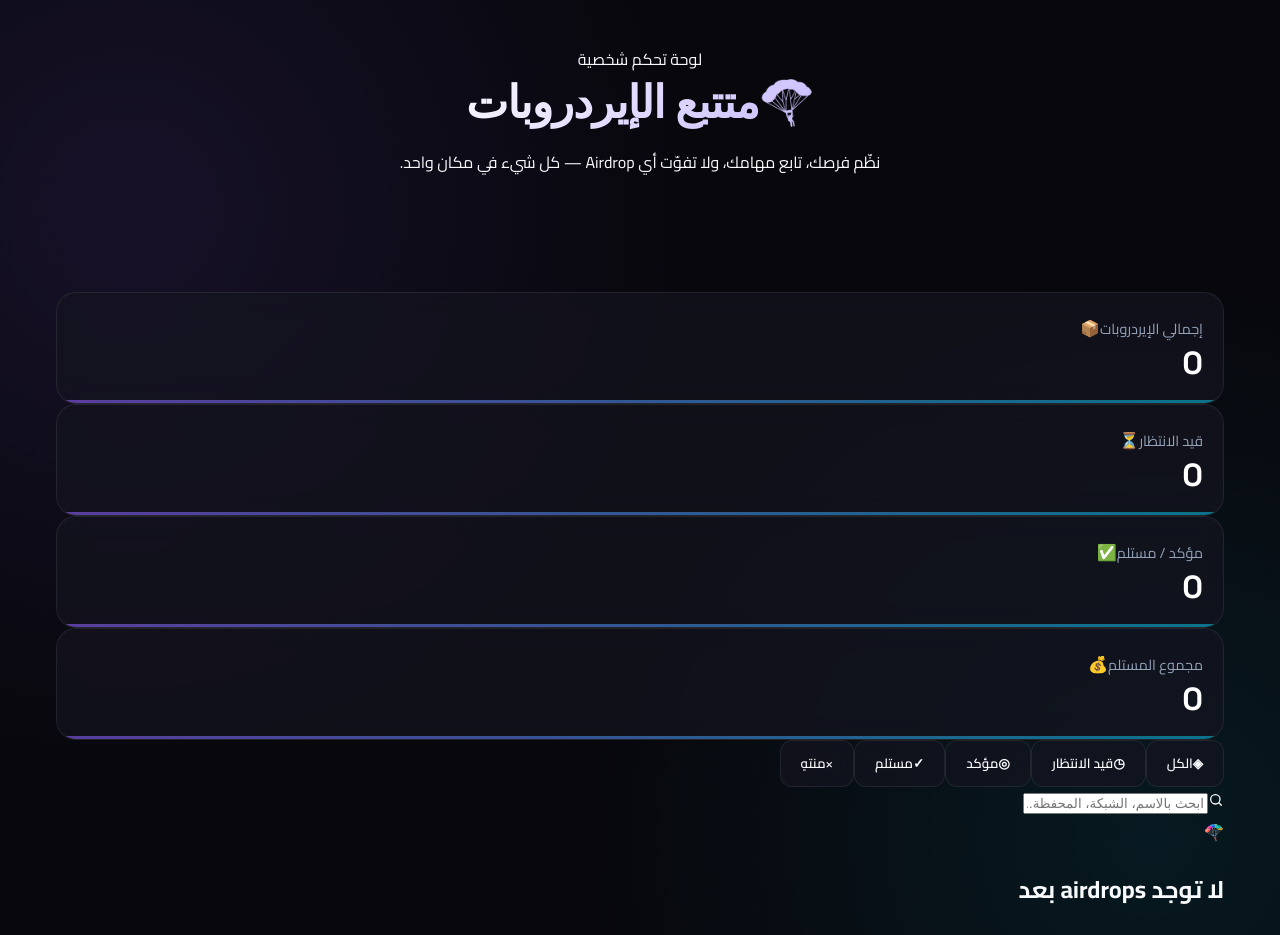
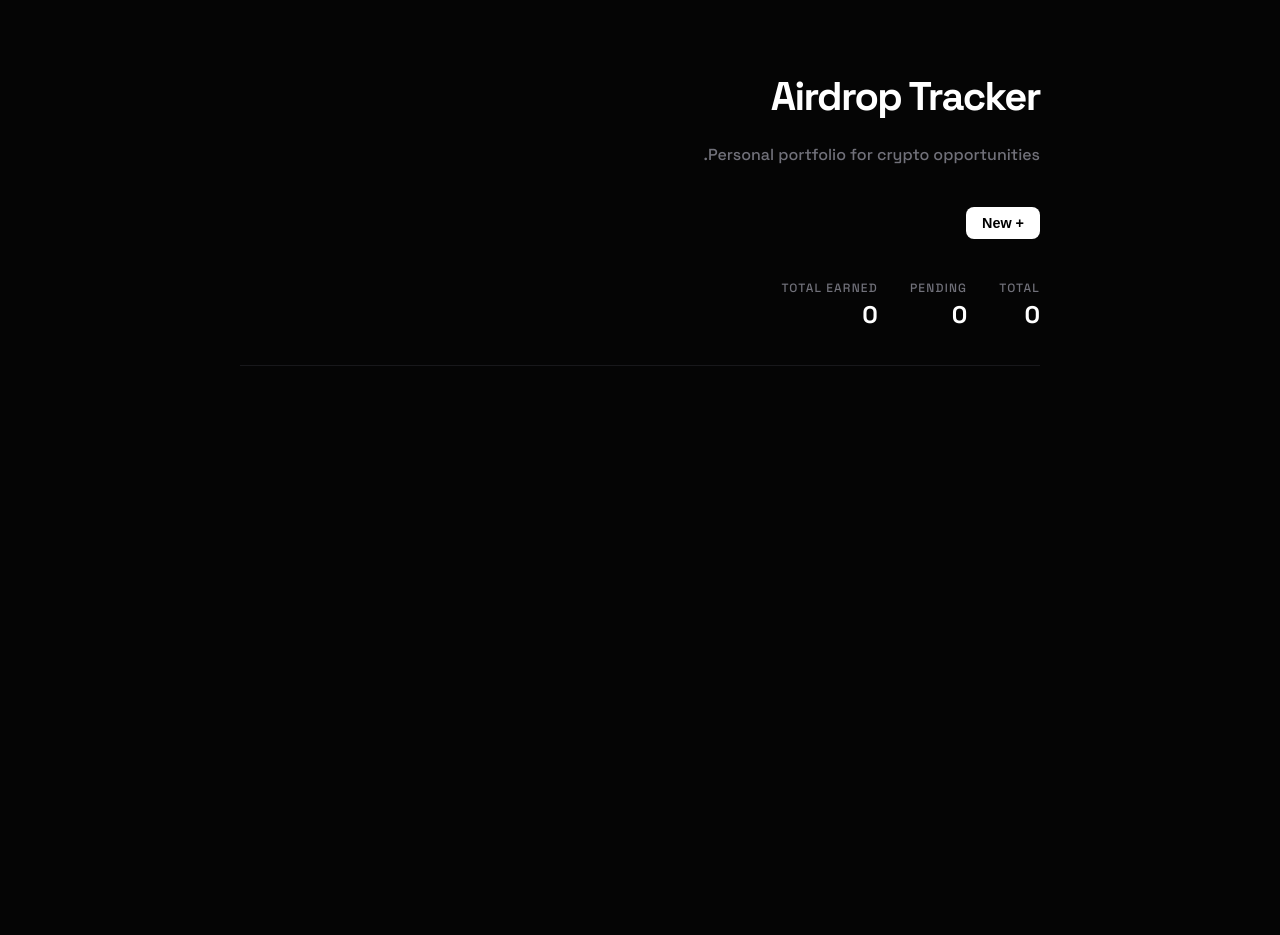
Before and after one commit to Fouadhmd/airdrop-tracker, a React (Vite) app: page / in a window 1280 px wide. Shown: the top 935 px of the page. After the commit the page ends 800 px from the top, so only its background shows below. Built offline with nearby package versions, Linux system fonts and the light colour scheme.

Commit message:
clean minimalist redesign

```diff
--- a/src/App.jsx
+++ b/src/App.jsx
@@ -1,146 +1,49 @@
-import React, { useEffect, useMemo, useRef, useState } from 'react';
-import { loadAirdrops, saveAirdrops, exportJSON, importJSON } from './storage.js';
-import { enterPage, animateListIn } from './animations.js';
-import StatsBar from './components/StatsBar.jsx';
-import FilterBar from './components/FilterBar.jsx';
-import AirdropForm from './components/AirdropForm.jsx';
-import AirdropCard from './components/AirdropCard.jsx';
-
-let idc = 0;
-const nid = () => 'a' + Date.now().toString(36) + (idc++);
-
-const DEMO = [
-  {
-    id: 'd1', dateAdded: new Date(Date.now() - 86400000 * 2).toISOString(),
-    name: 'LayerZero', projectUrl: 'https://layerzero.network', chain: 'Ethereum',
-    walletAddress: '0x82162D6ca3cEEfA7C81bFb459E13C63baaC7eacf',
-    tasks: [
-      { text: 'متابعة المشروع على X', done: true },
-      { text: 'جسر عبر Stargate', done: true },
-      { text: 'الاحتفاظ حتى TGE', done: false },
-    ],
-    expectedReward: '~500 ZRO', receivedReward: '', status: 'pending',
-    notes: 'Phase 2 متاحة للمطالبة الآن.',
-  },
-  {
-    id: 'd2', dateAdded: new Date(Date.now() - 86400000 * 9).toISOString(),
-    name: 'Starknet', projectUrl: 'https://www.starknet.io', chain: 'Starknet',
-    walletAddress: '0x82162D6ca3cEEfA7C81bFb459E13C63baaC7eacf',
-    tasks: [{ text: 'نشر عقد (deploy)', done: true }],
-    expectedReward: '', receivedReward: '1250 STRK', status: 'claimed',
-    notes: 'وصلت للمحفظة بنجاح ✅',
-  },
-  {
-    id: 'd3', dateAdded: new Date(Date.now() - 86400000 * 15).toISOString(),
-    name: 'zkSync', projectUrl: 'https://zksync.io', chain: 'zkSync Era',
-    walletAddress: '', tasks: [{ text: 'Swap على SyncSwap', done: true }, { text: 'Hold ETH', done: true }],
-    expectedReward: '~200 ZK', receivedReward: '', status: 'confirmed',
-    notes: 'مؤكد — بانتظار الإعلان الرسمي.',
-  },
-  {
-    id: 'd4', dateAdded: new Date(Date.now() - 86400000 * 30).toISOString(),
-    name: 'Berachain', projectUrl: 'https://www.berachain.com', chain: 'Berachain',
-    walletAddress: '', tasks: [{ text: 'اختبار الـ testnet', done: true }, { text: 'المطالبة بالـ airdrop', done: false }],
-    expectedReward: '~100 BERA', receivedReward: '', status: 'expired',
-    notes: 'فاتت نافذة المطالبة.',
-  },
-];
+import React, { useState, useMemo } from 'react';
+import { loadAirdrops, saveAirdrops } from './storage';
+import AirdropCard from './components/AirdropCard';
+import AirdropForm from './components/AirdropForm';
 
 export default function App() {
-  const [airdrops, setAirdrops] = useState(loadAirdrops);
-  const [status, setStatus] = useState('all');
-  const [query, setQuery] = useState('');
-  const [editing, setEditing] = useState(null);
-  const fileRef = useRef(null);
-  const mounted = useRef(false);
+  const [airdrops, setAirdrops] = useState(loadAirdrops());
+  const [filter, setFilter] = useState('all');
 
-  useEffect(() => { enterPage(); }, []);
-
-  const persist = (list) => { setAirdrops(list); saveAirdrops(list); };
-
-  const filtered = useMemo(() => {
-    const q = query.trim().toLowerCase();
-    return airdrops.filter((a) => {
-      if (status !== 'all' && a.status !== status) return false;
-      if (!q) return true;
-      return [a.name, a.chain, a.notes, a.walletAddress, a.expectedReward, a.receivedReward]
-        .filter(Boolean).some((v) => String(v).toLowerCase().includes(q));
-    });
-  }, [airdrops, status, query]);
-
-  useEffect(() => {
-    if (!mounted.current) { mounted.current = true; return; }
-    animateListIn();
-  }, [status, query, airdrops.length]);
-
-  const save = (data) => {
-    if (editing && editing.id) {
-      persist(airdrops.map((a) => (a.id === editing.id ? { ...a, ...data } : a)));
-    } else {
-      persist([{ id: nid(), dateAdded: new Date().toISOString(), status: 'pending', tasks: [], ...data }, ...airdrops]);
-    }
-    setEditing(null);
-  };
-
-  const remove = (id) => persist(airdrops.filter((a) => a.id !== id));
-  const toggleTask = (id, i) =>
-    persist(airdrops.map((a) => a.id === id ? { ...a, tasks: a.tasks.map((t, j) => j === i ? { ...t, done: !t.done } : t) } : a));
-  const setStatusOf = (id, s) => persist(airdrops.map((a) => a.id === id ? { ...a, status: s } : a));
+  const stats = useMemo(() => {
+    return {
+      total: airdrops.length,
+      pending: airdrops.filter(a => a.status === 'pending').length,
+      confirmed: airdrops.filter(a => a.status === 'confirmed').length,
+      reward: airdrops.reduce((acc, a) => acc + (parseFloat(a.reward) || 0), 0)
+    };
+  }, [airdrops]);
 
   return (
     <div className="app">
-      <header className="hero">
-        <div className="hero-badge"><span className="dot-live" /> لوحة تحكم شخصية</div>
-        <h1 className="hero-title">
-          <span className="hero-icon">🪂</span>
-          <span className="text-primary">متتبع</span>{' '}
-          <span className="text-accent">الإيردروبات</span>
-        </h1>
-        <p className="hero-sub">نظّم فرصك، تابع مهامك، ولا تفوّت أي Airdrop — كل شيء في مكان واحد.</p>
-        <div className="hero-actions">
-          <button className="primary" onClick={() => setEditing({})}>
-            <svg width="16" height="16" viewBox="0 0 24 24" fill="none" stroke="currentColor" strokeWidth="2.5" strokeLinecap="round"><path d="M12 5v14M5 12h14"/></svg>
-            إضافة Airdrop
-          </button>
-          <button className="ghost" onClick={() => exportJSON(airdrops)}>
-            <svg width="16" height="16" viewBox="0 0 24 24" fill="none" stroke="currentColor" strokeWidth="2" strokeLinecap="round"><path d="M21 15v4a2 2 0 0 1-2 2H5a2 2 0 0 1-2-2v-4"/><path d="M7 10l5 5 5-5"/><path d="M12 15V3"/></svg>
-            تصدير
-          </button>
-          <button className="ghost" onClick={() => fileRef.current.click()}>
-            <svg width="16" height="16" viewBox="0 0 24 24" fill="none" stroke="currentColor" strokeWidth="2" strokeLinecap="round"><path d="M21 15v4a2 2 0 0 1-2 2H5a2 2 0 0 1-2-2v-4"/><path d="M17 8l-5-5-5 5"/><path d="M12 3v12"/></svg>
-            استيراد
-          </button>
-          <input ref={fileRef} type="file" accept="application/json" hidden
-            onChange={async (e) => {
-              if (e.target.files[0]) { try { persist(await importJSON(e.target.files[0])); } catch { alert('ملف JSON غير صالح'); } }
-              e.target.value = '';
-            }} />
+      <header>
+        <h1>Airdrop Tracker</h1>
+        <p className="subtitle">Personal portfolio for crypto opportunities.</p>
+        <div className="actions">
+          <button className="primary" onClick={() => {}}>+ New</button>
         </div>
       </header>
 
-      <StatsBar list={airdrops} />
-      <FilterBar status={status} setStatus={setStatus} query={query} setQuery={setQuery} />
+      <section className="stats">
+        <div className="stat-card">
+          <span className="stat-label">Total</span>
+          <span className="stat-value">{stats.total}</span>
+        </div>
+        <div className="stat-card">
+          <span className="stat-label">Pending</span>
+          <span className="stat-value">{stats.pending}</span>
+        </div>
+        <div className="stat-card">
+          <span className="stat-label">Total Earned</span>
+          <span className="stat-value">{stats.reward}</span>
+        </div>
+      </section>
 
-      <main className="cards-grid">
-        {filtered.length === 0 && (
-          <section className="empty-state">
-            <div className="empty-glow" />
-            <div className="big">🪂</div>
-            <h2>{airdrops.length === 0 ? 'لا توجد airdrops بعد' : 'لا توجد نتائج'}</h2>
-            <p>{airdrops.length === 0 ? 'ابدأ بإضافة أول Airdrop أو جرّب البيانات التجريبية.' : 'جرّب تغيير الفلتر أو كلمة البحث.'}</p>
-            {airdrops.length === 0 && (
-              <button className="primary" onClick={() => persist(DEMO)}>✨ تحميل بيانات تجريبية</button>
-            )}
-          </section>
-        )}
-        {filtered.map((a) => (
-          <AirdropCard key={a.id} a={a} onEdit={() => setEditing(a)} onDelete={() => remove(a.id)} onToggleTask={toggleTask} onStatus={setStatusOf} />
-        ))}
-      </main>
-
-      {editing !== null && (
-        <AirdropForm initial={editing.id ? editing : null} onSave={save} onCancel={() => setEditing(null)} />
-      )}
+      <section className="cards-grid">
+        {airdrops.map(a => <AirdropCard key={a.id} a={a} />)}
+      </section>
     </div>
   );
 }
--- a/src/premium-styles.css
+++ b/src/premium-styles.css
@@ -1,269 +1,55 @@
-@import url('https://fonts.googleapis.com/css2?family=Cairo:wght@400;600;700;900&family=Space+Grotesk:wght@500;700&display=swap');
-
 :root {
-  --bg-dark: #07070c;
-  --bg-card: rgba(20, 20, 32, 0.7);
-  --border-glass: rgba(255, 255, 255, 0.08);
-  --accent-purple: #8b5cf6;
-  --accent-cyan: #06b6d4;
-  --text-main: #f8fafc;
-  --text-muted: #94a3b8;
+  --bg: #050505;
+  --surface: #0c0c0c;
+  --text-main: #ffffff;
+  --text-dim: #71717a;
+  --accent: #ffffff;
 }
 
-* { box-sizing: border-box; }
-
 body {
-  background-color: var(--bg-dark);
-  background-image:
-    radial-gradient(circle at 10% 20%, rgba(139, 92, 246, 0.12) 0%, transparent 40%),
-    radial-gradient(circle at 90% 80%, rgba(6, 182, 212, 0.1) 0%, transparent 40%);
+  background: var(--bg);
   color: var(--text-main);
-  font-family: 'Cairo', sans-serif;
+  font-family: 'Space Grotesk', sans-serif;
   margin: 0;
-  padding: 0;
-  min-height: 100vh;
-  direction: rtl;
+  padding: 40px 20px;
+  line-height: 1.5;
 }
 
-.app {
-  max-width: 1200px;
-  margin: 0 auto;
-  padding: 24px 16px;
+.app { max-width: 800px; margin: 0 auto; }
+
+/* Clean Typo */
+h1 { font-size: 2.5rem; letter-spacing: -0.04em; margin-bottom: 8px; }
+.subtitle { color: var(--text-dim); margin-bottom: 40px; }
+
+/* Stats - Horizontal list instead of grid */
+.stats {
+  display: flex;
+  gap: 32px;
+  margin-bottom: 48px;
+  border-bottom: 1px solid #18181b;
+  padding-bottom: 32px;
 }
+.stat-card { display: flex; flex-direction: column; }
+.stat-label { font-size: 0.75rem; text-transform: uppercase; letter-spacing: 0.1em; color: var(--text-dim); }
+.stat-value { font-size: 1.5rem; font-weight: 600; }
 
-/* Header & Hero */
-header {
-  text-align: center;
-  margin-bottom: 32px;
-  padding: 20px 0;
-}
-
-.badge-tag {
-  display: inline-flex;
-  align-items: center;
-  gap: 8px;
-  background: rgba(139, 92, 246, 0.15);
-  border: 1px solid rgba(139, 92, 246, 0.3);
-  padding: 6px 16px;
-  border-radius: 50px;
-  font-size: 0.85rem;
-  color: #c4b5fd;
-  margin-bottom: 16px;
-}
-
-.badge-dot {
-  width: 8px;
-  height: 8px;
-  background: var(--accent-cyan);
-  border-radius: 50%;
-  box-shadow: 0 0 10px var(--accent-cyan);
-}
-
-h1 {
-  font-family: 'Space Grotesk', sans-serif;
-  font-size: 2.8rem;
-  font-weight: 700;
-  margin: 0 0 12px 0;
-  background: linear-gradient(135deg, #fff 30%, #c4b5fd 70%, #06b6d4 100%);
-  -webkit-background-clip: text;
-  -webkit-text-fill-color: transparent;
-  letter-spacing: -0.02em;
-}
-
-.subtitle {
-  color: var(--text-muted);
-  font-size: 1.05rem;
-  margin: 0 0 24px 0;
-}
-
-/* Actions Toolbar */
-.actions {
-  display: flex;
-  justify-content: center;
-  gap: 12px;
-  flex-wrap: wrap;
-  margin-bottom: 32px;
-}
-
-button {
-  background: var(--bg-card);
-  color: var(--text-main);
-  border: 1px solid var(--border-glass);
-  padding: 10px 20px;
-  border-radius: 12px;
-  font-family: 'Cairo', sans-serif;
-  font-weight: 600;
-  cursor: pointer;
-  backdrop-filter: blur(10px);
-  transition: all 0.25s ease;
-}
-
-button:hover {
-  border-color: var(--accent-purple);
-  transform: translateY(-2px);
-  box-shadow: 0 4px 20px rgba(139, 92, 246, 0.25);
-}
-
-button.primary {
-  background: linear-gradient(135deg, var(--accent-purple), #6366f1);
-  border: none;
-}
-
-button.primary:hover {
-  box-shadow: 0 4px 25px rgba(139, 92, 246, 0.4);
-}
-
-/* Stats Grid */
-.stats {
-  display: grid;
-  grid-template-columns: repeat(auto-fit, minmax(220px, 1fr));
-  gap: 16px;
-  margin-bottom: 32px;
-}
-
-.stat-card {
-  background: var(--bg-card);
-  border: 1px solid var(--border-glass);
-  border-radius: 20px;
-  padding: 20px;
-  backdrop-filter: blur(12px);
-  position: relative;
-  overflow: hidden;
-}
-
-.stat-card::after {
-  content: '';
-  position: absolute;
-  bottom: 0;
-  left: 0;
-  right: 0;
-  height: 3px;
-  background: linear-gradient(90deg, var(--accent-purple), var(--accent-cyan));
-  opacity: 0.6;
-}
-
-.stat-label {
-  color: var(--text-muted);
-  font-size: 0.9rem;
-  margin-bottom: 8px;
-}
-
-.stat-value {
-  font-family: 'Space Grotesk', sans-serif;
-  font-size: 2rem;
-  font-weight: 700;
-  color: #fff;
-}
-
-/* Filter & Search Bar */
-.filter-bar {
+/* Cards - Minimalist */
+.cards-grid { display: flex; flex-direction: column; gap: 16px; }
+.card {
+  background: var(--surface);
+  border-radius: 16px;
+  padding: 24px;
   display: flex;
   justify-content: space-between;
   align-items: center;
-  gap: 16px;
-  flex-wrap: wrap;
-  margin-bottom: 24px;
-  background: var(--bg-card);
-  padding: 12px 20px;
-  border-radius: 16px;
-  border: 1px solid var(--border-glass);
+  border: 1px solid #18181b;
 }
+.card:hover { border-color: #3f3f46; }
 
-.status-filters {
-  display: flex;
-  gap: 8px;
-  flex-wrap: wrap;
-}
-
-.filter-btn {
-  background: transparent;
-  border: none;
-  color: var(--text-muted);
-  padding: 8px 14px;
-  border-radius: 8px;
+/* Actions */
+.actions { display: flex; gap: 12px; margin-bottom: 40px; }
+button {
+  background: #18181b; border: none; padding: 8px 16px; border-radius: 8px; color: white; cursor: pointer;
   font-size: 0.9rem;
 }
-
-.filter-btn.active {
-  background: rgba(139, 92, 246, 0.2);
-  color: #c4b5fd;
-  border: 1px solid rgba(139, 92, 246, 0.4);
-}
-
-.search-input {
-  background: rgba(0, 0, 0, 0.3);
-  border: 1px solid var(--border-glass);
-  color: #fff;
-  padding: 10px 16px;
-  border-radius: 10px;
-  font-family: 'Cairo', sans-serif;
-  outline: none;
-  width: 260px;
-}
-
-.search-input:focus {
-  border-color: var(--accent-cyan);
-}
-
-/* Airdrop Cards Grid */
-.cards-grid {
-  display: grid;
-  grid-template-columns: repeat(auto-fill, minmax(320px, 1fr));
-  gap: 20px;
-}
-
-.card {
-  background: var(--bg-card);
-  border: 1px solid var(--border-glass);
-  border-radius: 20px;
-  padding: 20px;
-  backdrop-filter: blur(16px);
-  transition: all 0.3s ease;
-}
-
-.card:hover {
-  transform: translateY(-4px);
-  border-color: rgba(139, 92, 246, 0.4);
-  box-shadow: 0 10px 30px rgba(0,0,0,0.4);
-}
-
-.card-header {
-  display: flex;
-  justify-content: space-between;
-  align-items: center;
-  margin-bottom: 14px;
-}
-
-.card-title {
-  font-size: 1.25rem;
-  font-weight: 700;
-  color: #fff;
-  text-decoration: none;
-}
-
-.card-title:hover {
-  color: var(--accent-cyan);
-}
-
-/* Modal */
-.modal-overlay {
-  position: fixed;
-  inset: 0;
-  background: rgba(0, 0, 0, 0.7);
-  backdrop-filter: blur(8px);
-  display: flex;
-  justify-content: center;
-  align-items: center;
-  z-index: 1000;
-  padding: 16px;
-}
-
-.modal {
-  background: #0f0f18;
-  border: 1px solid var(--border-glass);
-  border-radius: 24px;
-  width: 100%;
-  max-width: 500px;
-  padding: 28px;
-  box-shadow: 0 20px 50px rgba(0,0,0,0.6);
-}
+button.primary { background: white; color: black; font-weight: 600; }
```
